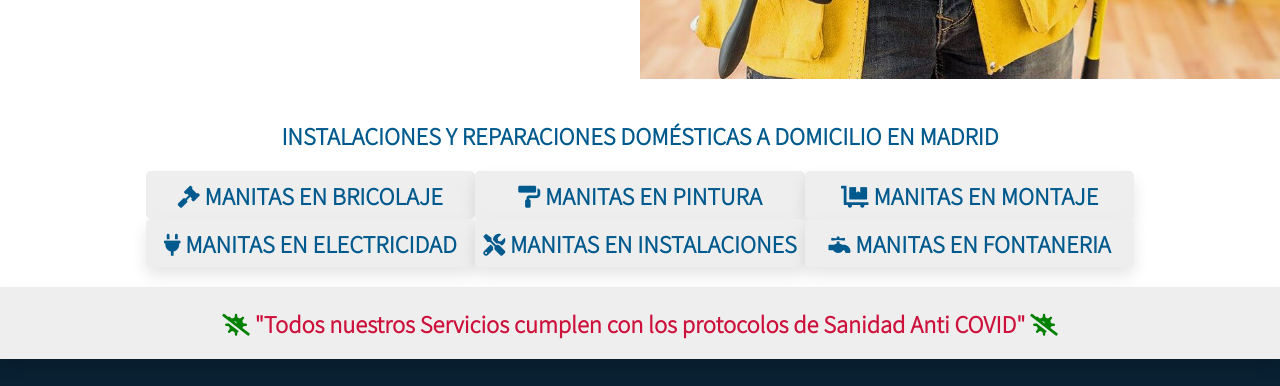
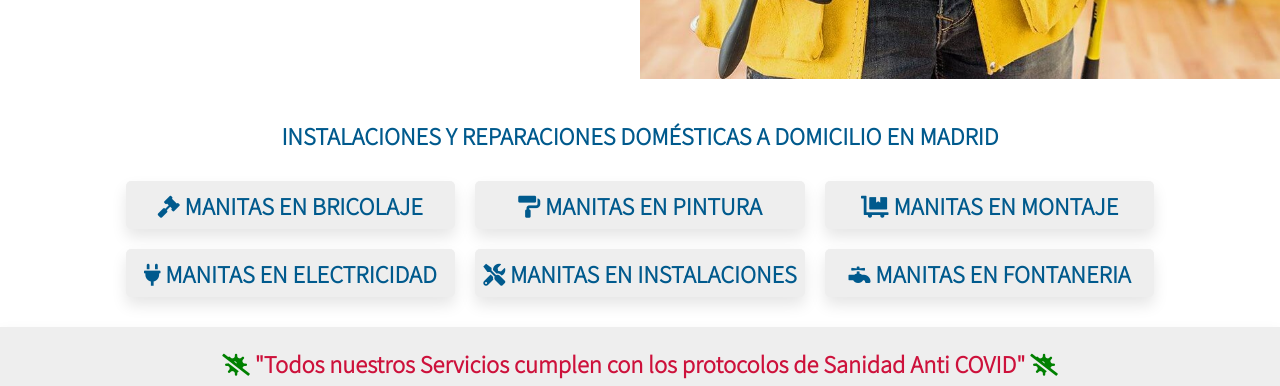
Before and after one commit to chrishb2000/rapimanitas, a plain HTML site: page index.html in a window 1280 px wide. Shown: the part 1251-1637 px from the top of the page. Drawn offline with nearby package versions, Linux system fonts and the light colour scheme.

Commit message:
Update index.html

```diff
--- a/index.html
+++ b/index.html
@@ -645,22 +645,22 @@ button.btn-whatsapp {
 	<div class="grid-col item-servis padding-20">
 		<h1 class="texto-bold texto-center texto-16 color-2 padding-20">INSTALACIONES Y REPARACIONES DOMÉSTICAS A DOMICILIO EN MADRID</h1>
 		<div class="item-grid-manitas">
-			<div class="marco texto-16 padding-20 texto-center color-2 texto-bold">
+			<div class="marco texto-16 padding-20 texto-center color-2 shadow texto-bold" style="margin:10px;">
 				<i class="fas fa-gavel"></i> MANITAS EN BRICOLAJE</i>
 			</div>
-			<div class="marco texto-16 padding-20 texto-center color-2 shadow texto-bold">
+			<div class="marco texto-16 padding-20 texto-center color-2 shadow texto-bold" style="margin:10px;">
 				<i class="fas fa-paint-roller"></i> MANITAS EN PINTURA</i>
 			</div>
-			<div class="marco texto-16 padding-20 texto-center color-2 shadow texto-bold">
+			<div class="marco texto-16 padding-20 texto-center color-2 shadow texto-bold" style="margin:10px;">
 				<i class="fas fa-dolly-flatbed"></i> MANITAS EN MONTAJE</i>
 			</div>
-			<div class="marco texto-16 padding-20 texto-center color-2 shadow texto-bold">
+			<div class="marco texto-16 padding-20 texto-center color-2 shadow texto-bold" style="margin:10px;">
 				<i class="fas fa-plug"></i> MANITAS EN ELECTRICIDAD</i>
 			</div>
-			<div class="marco texto-16 padding-20 texto-center color-2 shadow texto-bold">
+			<div class="marco texto-16 padding-20 texto-center color-2 shadow texto-bold" style="margin:10px;">
 				<i class="fas fa-tools"></i> MANITAS EN INSTALACIONES</i>
 			</div>
-			<div class="marco texto-16 padding-20 texto-center color-2 shadow texto-bold">
+			<div class="marco texto-16 padding-20 texto-center color-2 shadow texto-bold" style="margin:10px;">
 				<i class="fas fa-faucet"></i> MANITAS EN FONTANERIA</i>
 			</div>
 
```
